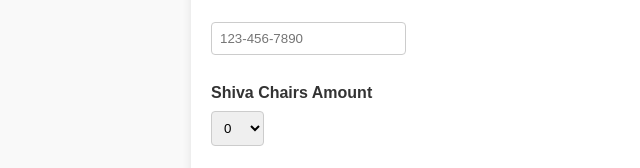
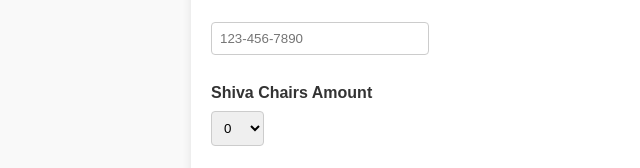
Before and after one commit to DovidSabel/misaskimProject, a plain HTML site: page index.html in a window 1280 px wide. Both pictures are taken after a click on the button "+ ADD PHONE NUMBER". Shown: the part 311-479 px from the top of the page, 29-669 px from the left. Drawn offline with Linux system fonts and the light colour scheme.

Commit message:
Update index.html

```diff
--- a/index.html
+++ b/index.html
@@ -35,7 +35,7 @@
         <div class="phone-numbers">
             <button class="add-phone-number-button" type="button">+  ADD PHONE NUMBER</button>
             <div class="additional-phone-number-container" style="display: none;">
-              <input type="tel" id="additional-phone-number" name="additional-phone-number" placeholder="123-456-7890">
+              <input type="tel" id="additional-phone-number" name="additional-phone-number" class="wider-input" placeholder="123-456-7890">
             </div>
           </div>
 
```
